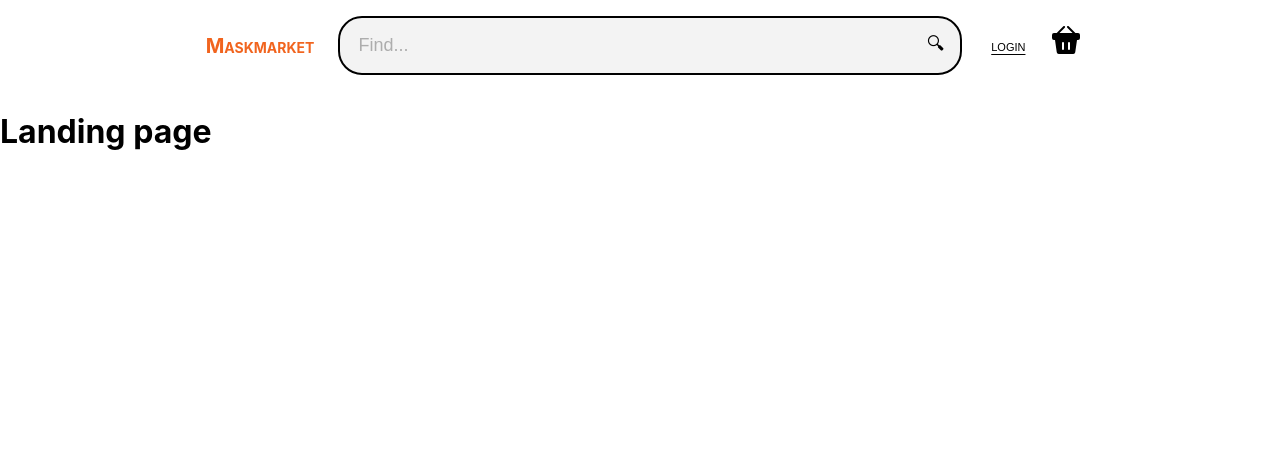
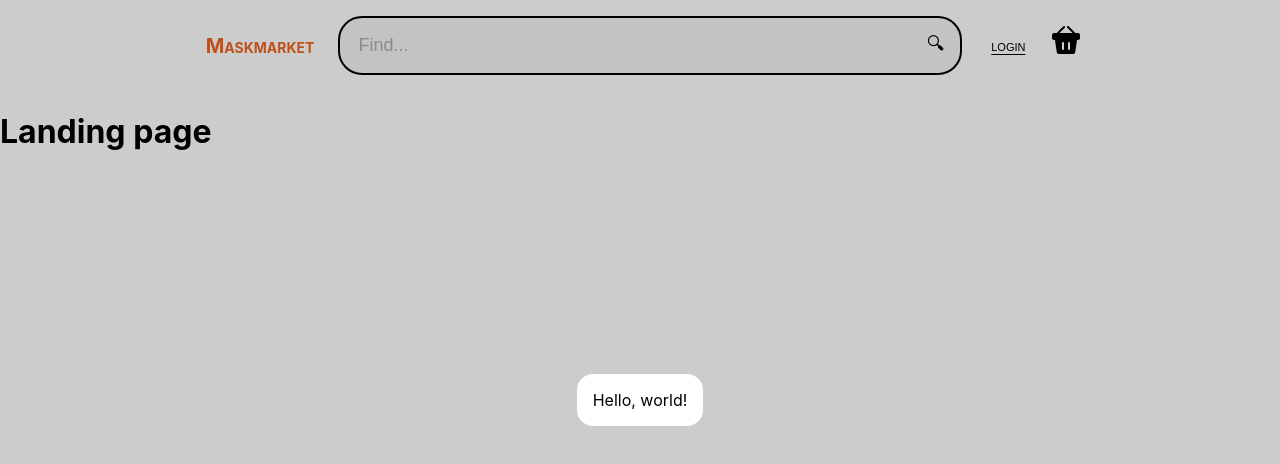
Before and after one commit to Baremantar/maskmarket-front, a Next.js app: page / in a window 1280 px wide. Both pictures are taken after a click on the button "login". Shown: the top 464 px of the page. Built offline with nearby package versions, Linux system fonts and the light colour scheme.

Commit message:
Добавлено модальное окно

```diff
--- a/components/header/itemlist/cart/wishlist.styles.ts
+++ b/components/header/itemlist/cart/cart.styles.ts
@@ -11,6 +11,7 @@ export const SCart = styled(Cart)`
             filter: invert(100%) sepia(0%) saturate(2%) hue-rotate(239deg) brightness(105%) contrast(101%);
         }
         transition: 0.3s;
+        pointer-events: visible;
     }
     &:hover {
         transform: scale(110%);
--- a/components/header/itemlist/cart/cart.tsx
+++ b/components/header/itemlist/cart/cart.tsx
@@ -1,10 +1,11 @@
-import { SCart } from "./wishlist.styles"
-
+import { SCart } from "./cart.styles"
 
 const Cart = () => {
 
     return (
-        <SCart />
+        <div>
+            <SCart />
+        </div>
     )
 }
 
--- a/components/header/itemlist/login/login.tsx
+++ b/components/header/itemlist/login/login.tsx
@@ -1,10 +1,21 @@
+import { Fragment, useState, MouseEvent } from "react"
+import Modal from "../../../modal/modal"
 import { Button } from "./login.styes"
 
 const Login = () => {
+    const [modalVisible, setModalVisible] = useState<boolean>(false)
+    function openModal() {
+        setModalVisible(true)
+    }
     return (
-        <Button>
-            Login
-        </Button>
+        <Fragment>
+            <Modal active={modalVisible} setActive={setModalVisible}>
+                Hello, world!
+            </Modal>
+            <Button onClick={openModal}>
+                Login
+            </Button>
+        </Fragment>
     )
 }
 
--- /dev/null
+++ b/components/modal/modal.styles.tsx
@@ -0,0 +1,25 @@
+import styled from "styled-components";
+
+export const Background = styled.div`
+    &{
+        position: fixed;
+        display: flex;
+        align-items: center;
+        justify-content: center;
+        top: 50%;
+        left: 50%;
+        transform: translate(-50%, -50%);
+        width: 100vw;
+        height: 100vh;
+        background-color: rgba(0,0,0, 0.2);
+    }
+`
+
+export const Container = styled.div`
+    &{
+        pointer-events: all;
+        background-color: white;
+        padding: 1rem;
+        border-radius: 1rem;
+    }
+`
--- /dev/null
+++ b/components/modal/modal.tsx
@@ -0,0 +1,20 @@
+import { FC, Fragment, ReactNode, MouseEvent, Dispatch, SetStateAction } from "react"
+import { Background, Container } from "./modal.styles"
+
+type ModalPropsType = {
+    children: ReactNode
+    active: boolean
+    setActive: Dispatch<SetStateAction<boolean>>
+}
+
+const Modal: FC<ModalPropsType> = ({ children, active, setActive }) => {
+    return active ? (
+        <Background onClick={() => { setActive(false) }}>
+            <Container onClick={e => {e.stopPropagation()}}>
+                {children}
+            </Container>
+        </Background>
+    ) : null
+}
+
+export default Modal
```
